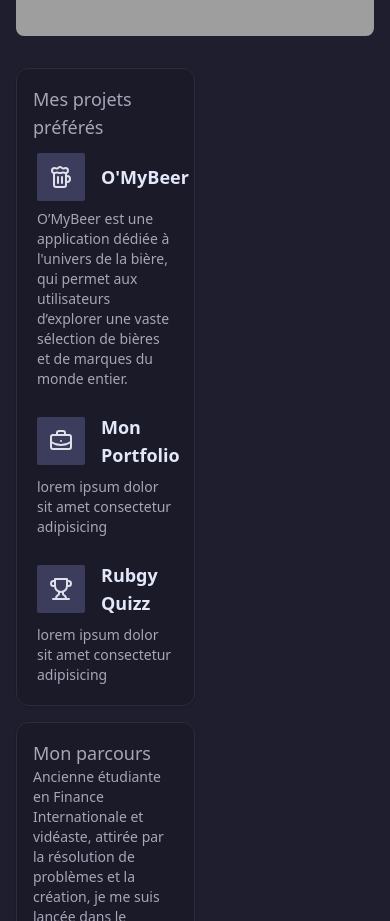
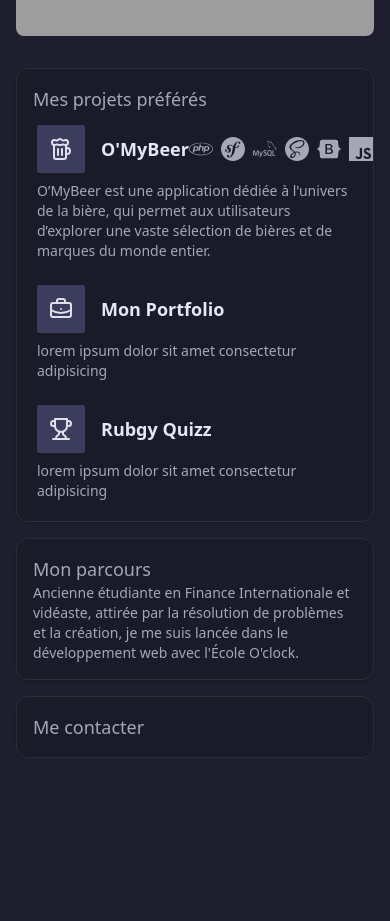
Before and after one commit to CeliaBillaud/portfolio, a Next.js app: page / in a window 390 px wide. Shown: the part 1080-2001 px from the top of the page. After the commit the page ends 1838 px from the top, so only its background shows below. Built offline with nearby package versions, Linux system fonts and the light colour scheme; grey boxes are pictures that could not be loaded; a web font is replaced by a local one.

Commit message:
wip logo techno

```diff
--- a/app/_components/Status.tsx
+++ b/app/_components/Status.tsx
@@ -2,12 +2,14 @@ import { Card } from "@/components/ui/card"
 import { Section } from "./Section"
 import {Home, LucideIcon, Beer, BriefcaseBusiness, Trophy} from "lucide-react"
 import Link from "next/link"
-
+import { IconType } from 'react-icons'
+import { FaPhp, FaBootstrap } from 'react-icons/fa'
+import { SiSymfony, SiMysql, SiSass, SiJavascript } from 'react-icons/si'
 
 
 export const Status = () => {
     return <Section className="flex max-sm:flex-col items-start gap-4">
-        <Card className="flex-[3] p-4 flex flex-col gap-2 w-1/2">
+        <Card className="flex-[3] p-4 flex flex-col gap-2 w-full lg:w-1/2">
             <p className="text-lg text-muted-foreground">Mes projets préférés</p>
             <div className="flex flex-col gap-4">
                 {PROJECT.map((project, index) =>
@@ -17,12 +19,12 @@ export const Status = () => {
                     title={project.title}
                     description={project.description}
                     url={project.url}
-
+                    techno={project.techno}
                 />
                 )}
             </div>
         </Card>
-        <div className="flex-[2] flex flex-col gap-4 w-1/2">
+        <div className="flex-[2] flex flex-col gap-4 w-full lg:w-1/2">
             <Card className="p-4 flex-1 w-full">
                 <p className="text-lg text-muted-foreground">Mon parcours</p>
                 <p className="text-sm text-muted-foreground">Ancienne étudiante en Finance Internationale et vidéaste, attirée par la résolution de problèmes et la création, je me suis lancée dans le développement web avec l'École O'clock.</p>
@@ -40,20 +42,23 @@ const PROJECT = [
         Logo: Beer,
         title: "O'MyBeer",
         description: "O’MyBeer est une application dédiée à l'univers de la bière, qui permet aux utilisateurs d’explorer une vaste sélection de bières et de marques du monde entier.",
-        url: "https://www.omybeer.ovh/"
+        url: "https://www.omybeer.ovh/",
+        techno: [FaPhp, SiSymfony, SiMysql, SiSass, FaBootstrap, SiJavascript]
     },
     {
         Logo: BriefcaseBusiness,
         title: "Mon Portfolio",
         description: "lorem ipsum dolor sit amet consectetur adipisicing",
-        url: "/"
+        url: "/",
+        techno: []
     },
     {
         Logo: Trophy,
         title: "Rubgy Quizz",
         description: "lorem ipsum dolor sit amet consectetur adipisicing",
-        url: "https://celiabillaud.github.io/rugby-quizz/"
-    },
+        url: "https://celiabillaud.github.io/rugby-quizz/",
+        techno: []
+    }
 ]
 
 type ProjetProps = {
@@ -61,18 +66,25 @@ type ProjetProps = {
     title: string;
     description: string;
     url: string;
+    techno: IconType[];
 };
 
 const Project = (props :
     ProjetProps) => {
     return <div className="flex-col gap-4">
-    <Link href={props.url} className="flex items-center gap-4 hover:bg-accent/50 transition-color p-1 " target="alt">
+                <Link href={props.url} className="flex items-center  hover:bg-accent/50 transition-color p-1 justify-between" target="alt">
+                    <div className="flex items-center gap-4">
                         <span className="bg-accent text-accent-foreground p-3 rounded-sm">
                             <props.Logo />
                         </span>
                         <p className="text-lg font-semibold">{props.title}</p>
+                    </div>
+                    <div className="flex gap-2">
+                        {props.techno.map((Icon, index) => (
+                            <Icon key={index} className="text-muted-foreground size-6" />
+                        ))}
+                    </div>
                 </Link>
                 <p className="text-sm text-muted-foreground p-1">{props.description}</p>
-
             </div>
 }
```
Lines whose indentation alone changed are shown as unchanged.
